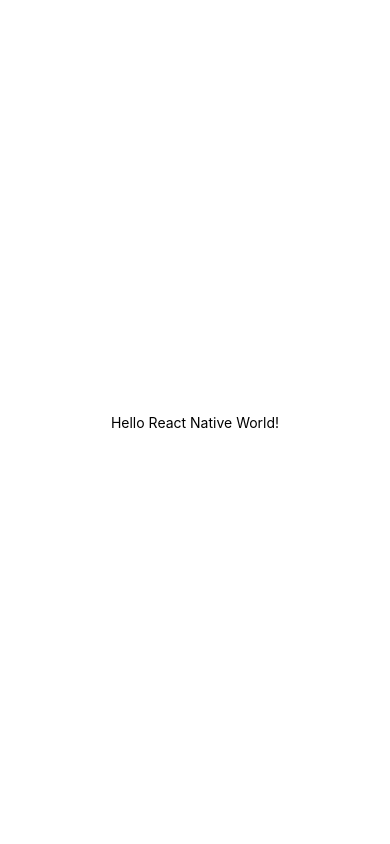
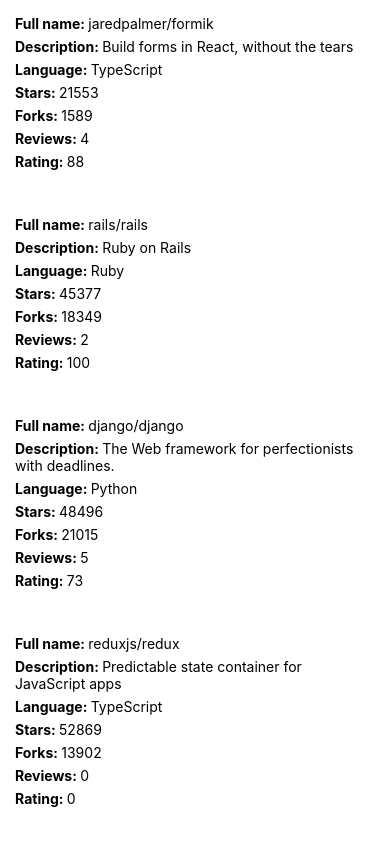
Before and after one commit to heidi-holappa/rate-repository-app, a React Native app: screen / in a window 390 px wide. Built offline with nearby package versions, Linux system fonts and the light colour scheme.

Commit message:
Add solution to exercise 10.3

```diff
--- a/App.js
+++ b/App.js
@@ -1,20 +1,7 @@
-import { StatusBar } from 'expo-status-bar';
-import { StyleSheet, Text, View } from 'react-native';
+import Main from './src/components/Main';
 
-export default function App() {
-  return (
-    <View style={styles.container}>
-      <Text>Hello React Native World!</Text>
-      <StatusBar style="auto" />
-    </View>
-  );
-}
+const App = () => {
+  return <Main />;
+};
 
-const styles = StyleSheet.create({
-  container: {
-    flex: 1,
-    backgroundColor: '#fff',
-    alignItems: 'center',
-    justifyContent: 'center',
-  },
-});
+export default App;
--- a/package.json
+++ b/package.json
@@ -11,7 +11,7 @@
   },
   "dependencies": {
     "@expo/metro-runtime": "~3.1.1",
-    "expo": "~50.0.17",
+    "expo": "^51.0.39",
     "expo-status-bar": "~1.11.1",
     "react": "18.2.0",
     "react-dom": "18.2.0",
--- /dev/null
+++ b/src/components/Main.jsx
@@ -0,0 +1,23 @@
+import RepositoryList from './RepositoryList';
+
+import Constants from 'expo-constants';
+import { StyleSheet, View } from 'react-native';
+
+const styles = StyleSheet.create({
+  // container style
+  container: {
+    marginTop: Constants.statusBarHeight,
+    flexGrow: 1,
+    flexShrink: 1,
+  },
+});
+
+const Main = () => {
+  return (
+    <View style={styles.container}>
+      <RepositoryList />
+    </View>
+  );
+};
+
+export default Main;
--- /dev/null
+++ b/src/components/RepositoryItem.jsx
@@ -0,0 +1,53 @@
+// ...existing code...
+import { View, Text, StyleSheet } from 'react-native';
+
+const styles = StyleSheet.create({
+  // container style
+  container: { padding: 15, backgroundColor: 'white' },
+  // margin for each line of text
+  line: { marginBottom: 6 },
+  // style for bold label text
+  label: { fontWeight: '700' },
+});
+
+const RepositoryItem = ({ item }) => {
+  if (!item) return null;
+
+  const {
+    fullName,
+    description,
+    language,
+    forksCount,
+    stargazersCount,
+    ratingAverage,
+    reviewCount
+} = item;
+
+  return (
+    <View style={styles.container}>
+      <Text style={styles.line}>
+        <Text style={styles.label}>Full name: </Text>{fullName}
+      </Text>
+      <Text style={styles.line}>
+        <Text style={styles.label}>Description: </Text>{description}
+      </Text>
+      <Text style={styles.line}>
+        <Text style={styles.label}>Language: </Text>{language}
+      </Text>
+      <Text style={styles.line}>
+        <Text style={styles.label}>Stars: </Text>{stargazersCount}
+      </Text>
+      <Text style={styles.line}>
+        <Text style={styles.label}>Forks: </Text>{forksCount}
+      </Text>
+      <Text style={styles.line}>
+        <Text style={styles.label}>Reviews: </Text>{reviewCount}
+      </Text>
+      <Text style={styles.line}>
+        <Text style={styles.label}>Rating: </Text>{ratingAverage}
+      </Text>
+    </View>
+  );
+};
+
+export default RepositoryItem;
--- /dev/null
+++ b/src/components/RepositoryList.jsx
@@ -0,0 +1,74 @@
+/*
+The RepositoryList component should render the FlatList component and RepositoryItem a single item on the list (hint: use the FlatList component's renderItem prop). Use this as the basis for the RepositoryList.jsx file:
+*/
+
+import RepositoryItem from './RepositoryItem';
+import { FlatList, View, StyleSheet } from 'react-native';
+
+const styles = StyleSheet.create({
+  separator: {
+    height: 10,
+  },
+});
+
+const repositories = [
+  {
+    id: 'jaredpalmer.formik',
+    fullName: 'jaredpalmer/formik',
+    description: 'Build forms in React, without the tears',
+    language: 'TypeScript',
+    forksCount: 1589,
+    stargazersCount: 21553,
+    ratingAverage: 88,
+    reviewCount: 4,
+    ownerAvatarUrl: 'https://avatars2.githubusercontent.com/u/4060187?v=4',
+  },
+  {
+    id: 'rails.rails',
+    fullName: 'rails/rails',
+    description: 'Ruby on Rails',
+    language: 'Ruby',
+    forksCount: 18349,
+    stargazersCount: 45377,
+    ratingAverage: 100,
+    reviewCount: 2,
+    ownerAvatarUrl: 'https://avatars1.githubusercontent.com/u/4223?v=4',
+  },
+  {
+    id: 'django.django',
+    fullName: 'django/django',
+    description: 'The Web framework for perfectionists with deadlines.',
+    language: 'Python',
+    forksCount: 21015,
+    stargazersCount: 48496,
+    ratingAverage: 73,
+    reviewCount: 5,
+    ownerAvatarUrl: 'https://avatars2.githubusercontent.com/u/27804?v=4',
+  },
+  {
+    id: 'reduxjs.redux',
+    fullName: 'reduxjs/redux',
+    description: 'Predictable state container for JavaScript apps',
+    language: 'TypeScript',
+    forksCount: 13902,
+    stargazersCount: 52869,
+    ratingAverage: 0,
+    reviewCount: 0,
+    ownerAvatarUrl: 'https://avatars3.githubusercontent.com/u/13142323?v=4',
+  },
+];
+
+const ItemSeparator = () => <View style={styles.separator} />;
+
+const RepositoryList = () => {
+  return (
+    <FlatList
+      data={repositories}
+      ItemSeparatorComponent={ItemSeparator}
+      renderItem={({ item }) => <RepositoryItem item={item} />}
+      keyExtractor={item => item.id}
+    />
+  );
+};
+
+export default RepositoryList;
```
Also changed, not shown: 2 other files (tests, documents, lock files or other folders).
